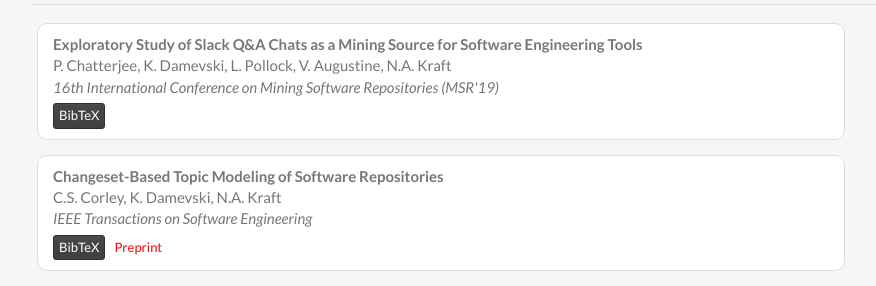
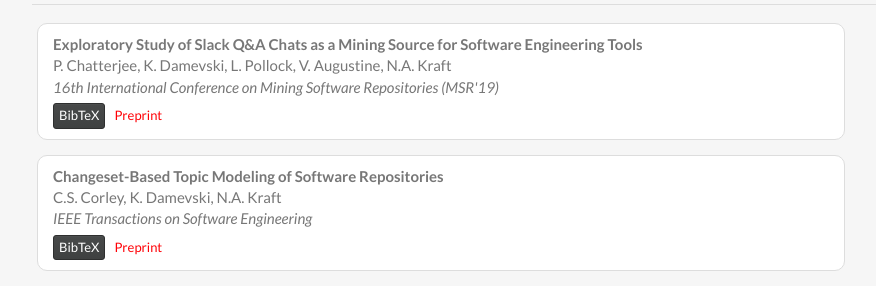
Before and after one commit to nkraft/nkraft.github.io, a Jekyll site: the page built from index.html, in a window 1280 px wide and 900 px high, scrolled down 399 px. Shown: the part 153-439 px from the top of the window, without its empty margins (138-1014 px from the left). Built offline with Jekyll 4.4.1, drawn with Linux system fonts in a browser that asks for light colours; nearby versions of some CDN libraries.

Commit message:
Update publications.html

```diff
--- a/_includes/publications.html
+++ b/_includes/publications.html
@@ -5,6 +5,7 @@
             <span class="pub-author">P. Chatterjee, K. Damevski, L. Pollock, V. Augustine, N.A. Kraft</span><br>
             <span class="pub-venue">16th International Conference on Mining Software Repositories (MSR'19)</span><br>
         </div>
+        <a href="https://cpb-us-w2.wpmucdn.com/sites.udel.edu/dist/8/2570/files/2019/03/PID5819473-1jstqpt.pdf" class="btn btn-link btn-sm" role="button">Preprint</a>
         <div class="pub-bibtex hidden">
 <pre>@inproceedings{Chatterjee_etal:2019,
   author    = {P. Chatterjee and K. Damevski and L. Pollock and V. Augustine and N.A. Kraft},
```
